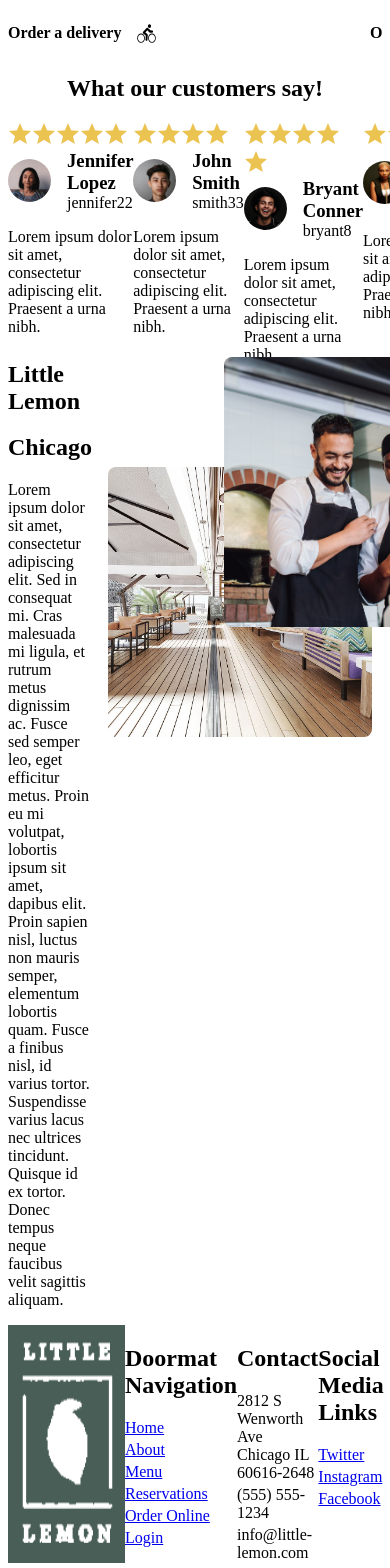
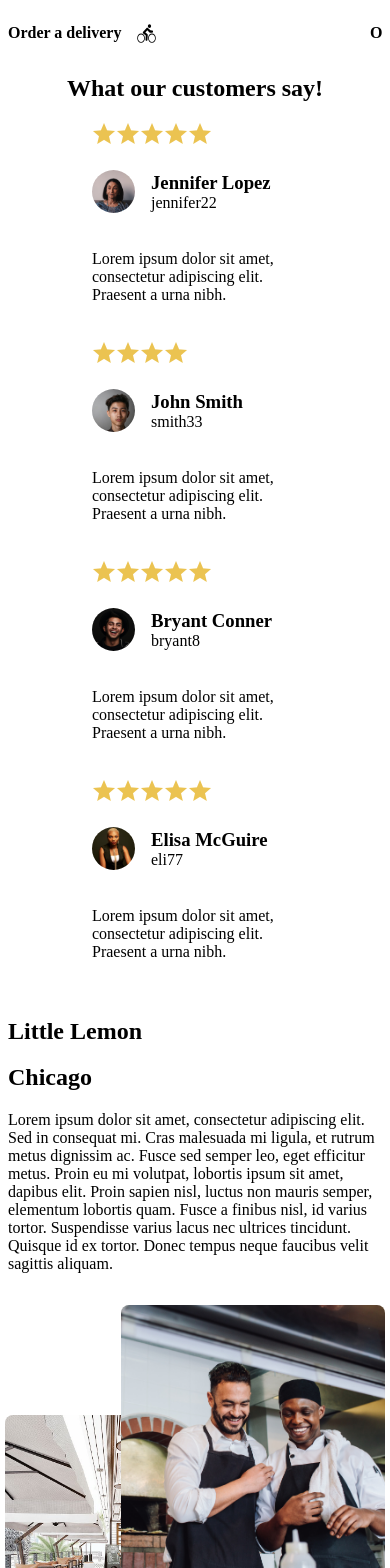
Before and after one commit to 4ndrs/cute-lemon, a React (Create React App) app: page / in a window 390 px wide. Shown: the part 960-2528 px from the top of the page. Built offline with nearby package versions, Linux system fonts and the light colour scheme.

Commit message:
Add some initial media queries for responsiveness

```diff
--- /dev/null
+++ b/src/App.css
@@ -0,0 +1,6 @@
+@media (min-width: 905px) {
+  .app-container {
+    width: 900px;
+    margin: 0 auto;
+  }
+}
--- a/src/App.tsx
+++ b/src/App.tsx
@@ -1,12 +1,14 @@
 import { Header, Footer, Home } from "./components";
+
+import "./App.css";
 
 const App = () => {
   return (
-    <>
+    <div className="app-container">
       <Header />
       <Home />
       <Footer />
-    </>
+    </div>
   );
 };
 
--- a/src/components/Footer/Footer.css
+++ b/src/components/Footer/Footer.css
@@ -14,3 +14,14 @@
   list-style-type: none;
   padding: 0;
 }
+
+@media (max-width: 860px) {
+  .footer {
+    flex-direction: column;
+    align-items: flex-start;
+  }
+
+  .footer > :first-child {
+    align-self: center;
+  }
+}
--- a/src/components/Home/About.css
+++ b/src/components/Home/About.css
@@ -27,3 +27,10 @@
 .about {
   display: flex;
 }
+
+@media (max-width: 685px) {
+  .about {
+    flex-direction: column;
+    align-items: center;
+  }
+}
--- a/src/components/Home/Testimonials.css
+++ b/src/components/Home/Testimonials.css
@@ -5,6 +5,13 @@
 .testimonials > .comments {
   display: flex;
   justify-content: space-between;
+}
+
+@media (max-width: 771px) {
+  .testimonials > .comments {
+    flex-direction: column;
+    align-items: center;
+  }
 }
 
 .comment-card > .rating {
```
